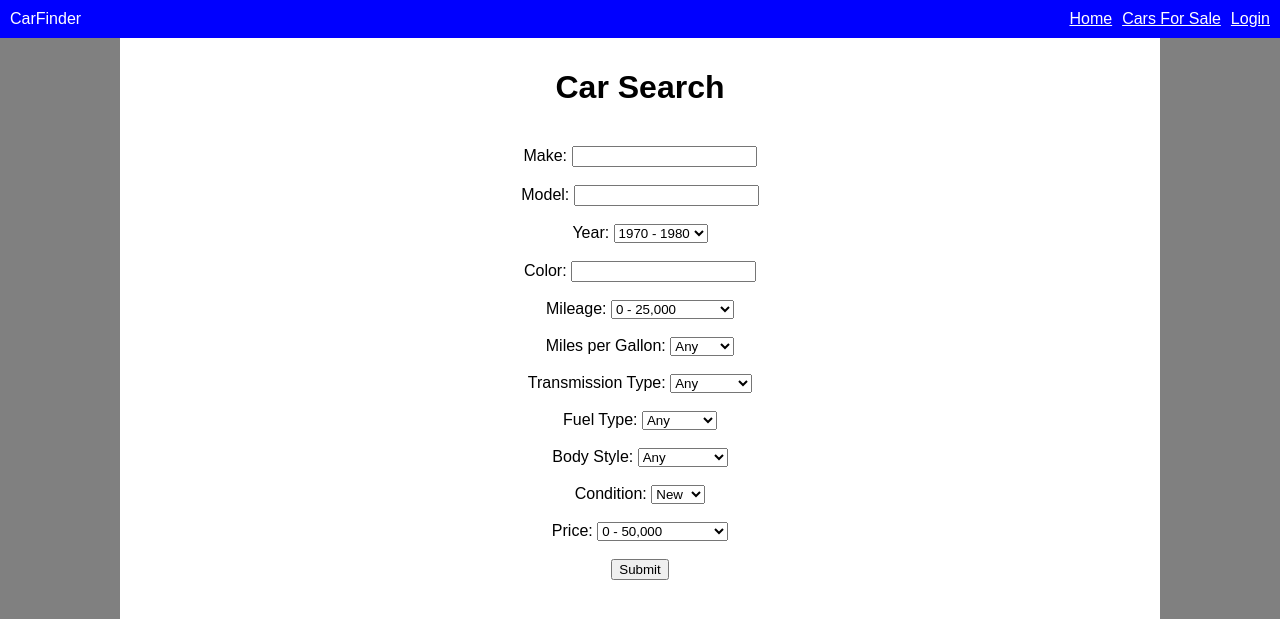
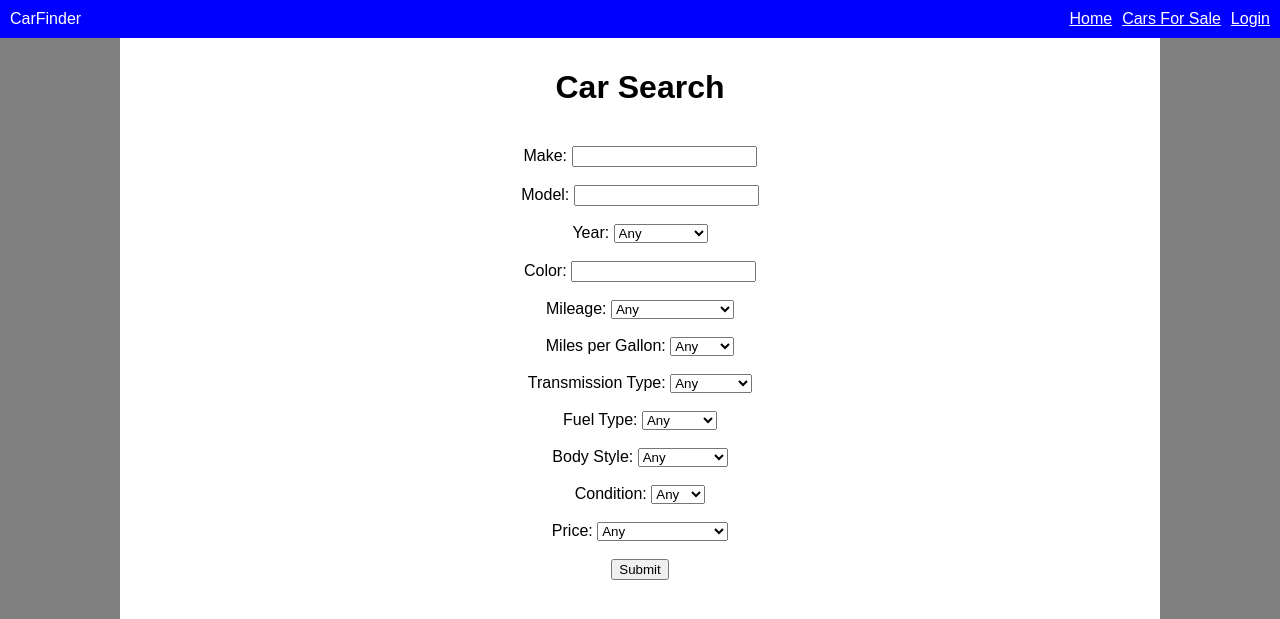
Before and after one commit to Danieltri30/Car-Finder, a Flask app: page / in a window 1280 px wide. Shown: the top 619 px of the page. Run offline with Flask 3, Linux system fonts and the light colour scheme.

Commit message:
Changes to any

```diff
--- a/templates/index.html
+++ b/templates/index.html
@@ -108,6 +108,7 @@
 
             <br>Year:
             <select name="year" id="year">
+              <option value="Any">Any</option>
               <option value="1970 1980">1970 - 1980</option>
               <option value="1980 1990">1980 - 1990</option>
               <option value="1990 2000">1990 - 2000</option>
@@ -121,6 +122,7 @@
 
             <br>Mileage:
             <select name="mileage" id="mileage">
+              <option value="Any">Any</option>
               <option value="0 25000">0 - 25,000</option>
               <option value="25000 50000">25,000 - 50,000</option>
               <option value="50000 75000">50,000 - 75,000</option>
@@ -170,12 +172,14 @@
             <br>
             <label for="condition">Condition:</label>
             <select name="condition" id="condition">
+              <option value="Any">Any</option>
               <option value="New">New</option>
               <option value="Used">Used</option>
             </select></br>
 
             <br>Price:
             <select name="price" id="price">
+              <option value="Any">Any</option>
               <option value="0 50000">0 - 50,000</option>
               <option value="50000 75000">50,000 - 75,000</option>
               <option value="75000 100000">75,000 - 100,000</option>
```
